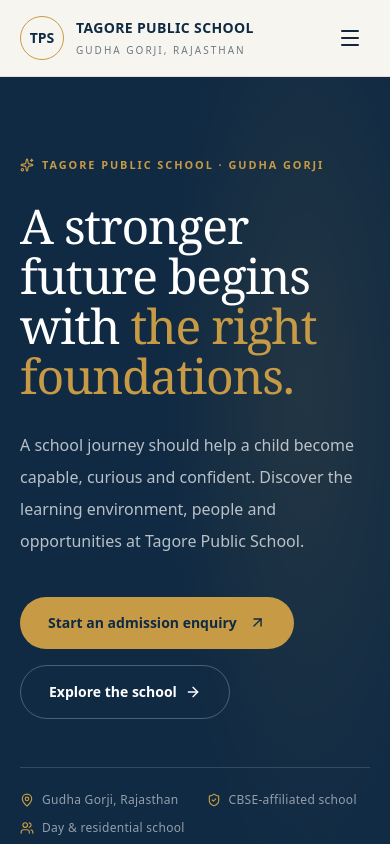
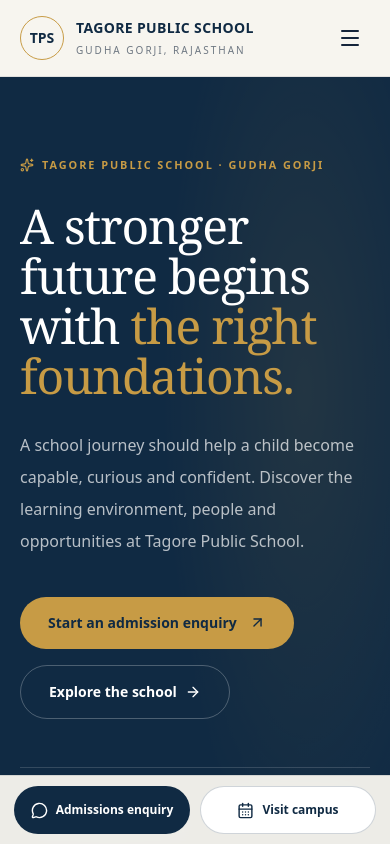
Before and after one commit to 158jeet/tagore-public-school-website, a Next.js app: page / in a window 390 px wide. Shown: the top 844 px of the page. Built offline with nearby package versions, Linux system fonts and the light colour scheme; no server answers.

Commit message:
feat: style accessible mobile quick actions

```diff
--- a/src/app/globals.css
+++ b/src/app/globals.css
@@ -9,3 +9,27 @@ body { margin: 0; background: #f7f5ef; color: #14243a; }
 .container-shell { width: min(1160px, calc(100% - 40px)); margin-inline: auto; }
 .eyebrow { letter-spacing: .18em; text-transform: uppercase; font-size: .68rem; font-weight: 700; }
 .section-pad { padding-block: clamp(4rem, 8vw, 7rem); }
+
+
+/* Persistent, thumb-friendly mobile conversion actions */
+.mobile-quick-actions{display:none}
+@media(max-width:767px){
+  .mobile-quick-actions{
+    position:fixed;inset-inline:0;bottom:0;z-index:60;
+    display:grid;grid-template-columns:1fr 1fr;gap:10px;
+    padding:10px max(14px,env(safe-area-inset-right)) calc(10px + env(safe-area-inset-bottom)) max(14px,env(safe-area-inset-left));
+    border-top:1px solid rgba(20,36,58,.12);
+    background:rgba(247,245,239,.96);backdrop-filter:blur(16px);
+  }
+  .mobile-quick-action{
+    min-height:48px;display:flex;align-items:center;justify-content:center;gap:8px;
+    border-radius:999px;padding:10px 12px;text-align:center;
+    font-size:12px;font-weight:700;line-height:1.2;
+    transition:background-color .18s ease,color .18s ease;
+  }
+  .mobile-quick-action:focus-visible{outline:3px solid #c79b45;outline-offset:3px}
+  .mobile-quick-action-primary{background:#102a43;color:#fff}
+  .mobile-quick-action-secondary{border:1px solid rgba(16,42,67,.2);background:#fff;color:#102a43}
+  body{padding-bottom:calc(78px + env(safe-area-inset-bottom))}
+}
+@media(prefers-reduced-motion:reduce){.mobile-quick-action{transition:none}}
```
